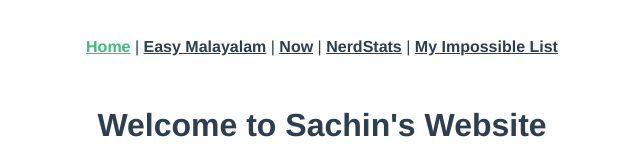
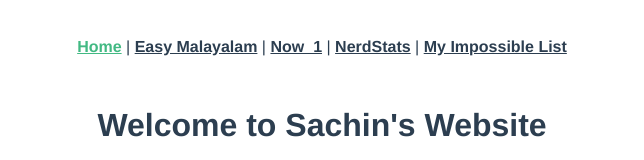
Before and after one commit to sachinkmohan/sachinkmohan.github.io, a Vue app: page / in a window 1280 px wide. Shown: the top 160 px of the page, without its empty margins (318-962 px from the left). Built offline with nearby package versions, Linux system fonts and the light colour scheme.

Commit message:
house keeping

```diff
--- a/src/App.vue
+++ b/src/App.vue
@@ -3,7 +3,7 @@
     <div id="nav">
       <router-link to="/">Home</router-link> |
       <router-link to="/easymalayalam">Easy Malayalam</router-link> |
-      <router-link to="/now">Now</router-link> |
+      <router-link to="/now">Now_1</router-link> |
       <router-link to="/nerdstats">NerdStats</router-link> |
       <router-link to="/myimpossiblelist">My Impossible List </router-link>
     </div>
```
Also changed, not shown: src/main.js (+5 -5 lines).
